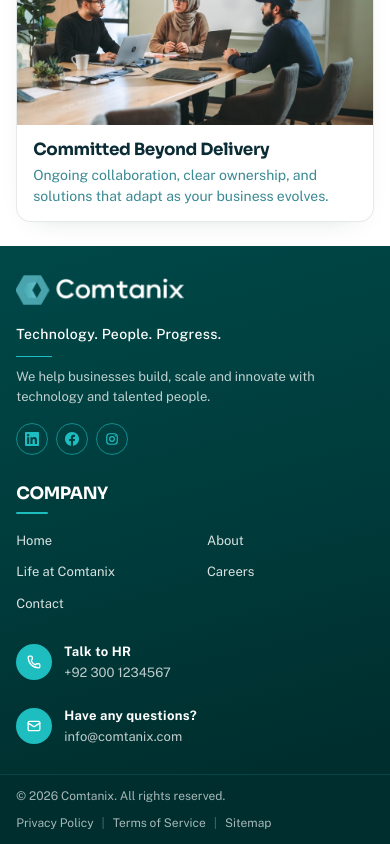
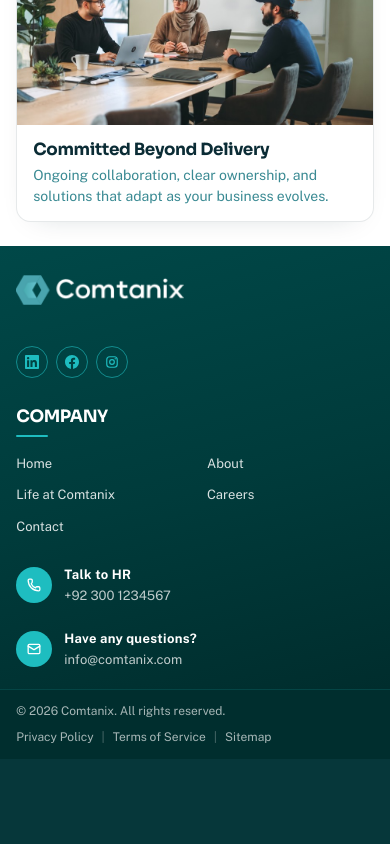
Before and after one commit to adnanhayat531/comtanixcareers, a Next.js app: page / in a window 390 px wide. Shown: the part 5299-6143 px from the top of the page. After the commit the page ends 6058 px from the top, so only its background shows below. Built offline with nearby package versions, Linux system fonts and the light colour scheme; no server answers.

Commit message:
Remove footer tagline and blurb for a cleaner design. Adjust layout and spacing in the Footer component to enhance visual organization and improve responsiveness.

```diff
--- a/src/components/layout/Footer.tsx
+++ b/src/components/layout/Footer.tsx
@@ -28,10 +28,6 @@ const LEGAL_LINKS = [
 
 /** LinkedIn → Facebook → Instagram — once each, matching reference */
 const SOCIAL_ORDER = ["LinkedIn", "Facebook", "Instagram"] as const;
-
-const FOOTER_TAGLINE = "Technology. People. Progress.";
-const FOOTER_BLURB =
-  "We help businesses build, scale and innovate with technology and talented people.";
 
 const SOCIAL_PATHS: Record<string, string> = {
   Facebook:
@@ -139,10 +135,13 @@ export function Footer() {
           </svg>
         </div>
 
-        <Container className="relative z-[1] py-7 md:py-8">
-          <div className="grid min-w-0 w-full grid-cols-1 items-start gap-7 sm:gap-8 lg:grid-cols-3 lg:gap-0">
-            {/* Brand */}
-            <div className="min-w-0 lg:border-r lg:pr-8 xl:pr-12" style={{ borderColor: `${CYAN}33` }}>
+        <Container className="relative z-[1] pt-7 pb-5 md:pt-8 md:pb-6">
+          <div className="grid min-w-0 w-full grid-cols-1 items-stretch gap-7 sm:gap-8 lg:grid-cols-3 lg:gap-0">
+            {/* Brand — socials pinned to bottom line */}
+            <div
+              className="flex min-w-0 flex-col lg:border-r lg:pr-8 xl:pr-12"
+              style={{ borderColor: `${CYAN}33` }}
+            >
               <Link
                 href="/"
                 className="inline-flex max-w-full items-center"
@@ -159,18 +158,7 @@ export function Footer() {
                   className="h-8 w-auto max-w-[10.5rem] sm:h-9 sm:max-w-[12rem]"
                 />
               </Link>
-              <p className="mt-3 text-[0.875rem] font-medium tracking-wide text-white">
-                {FOOTER_TAGLINE}
-              </p>
-              <span
-                className="mt-2.5 block h-px w-9"
-                style={{ backgroundColor: CYAN }}
-                aria-hidden
-              />
-              <p className="mt-2.5 max-w-sm text-[0.8125rem] leading-relaxed text-white/75">
-                {FOOTER_BLURB}
-              </p>
-              <div className="mt-4 flex items-center gap-2">
+              <div className="mt-auto flex items-center gap-2 pt-10 lg:pt-12">
                 {socials.map(({ name, url }) => (
                   <a
                     key={name}
```
